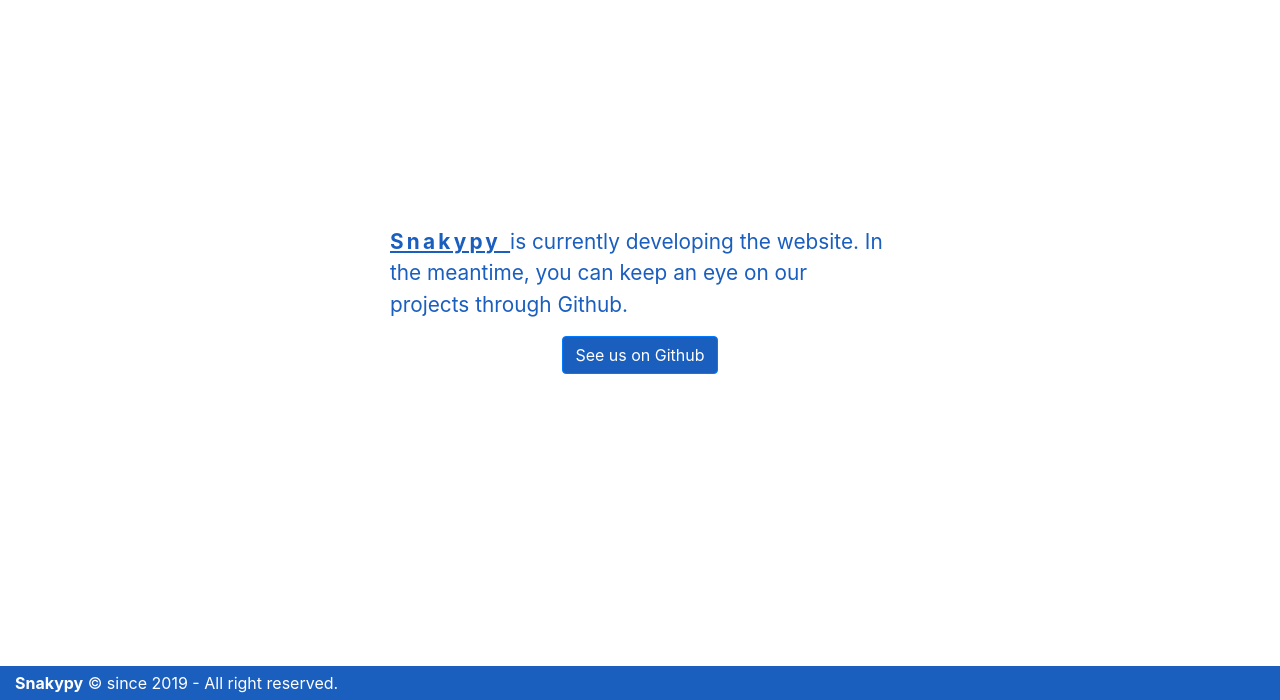
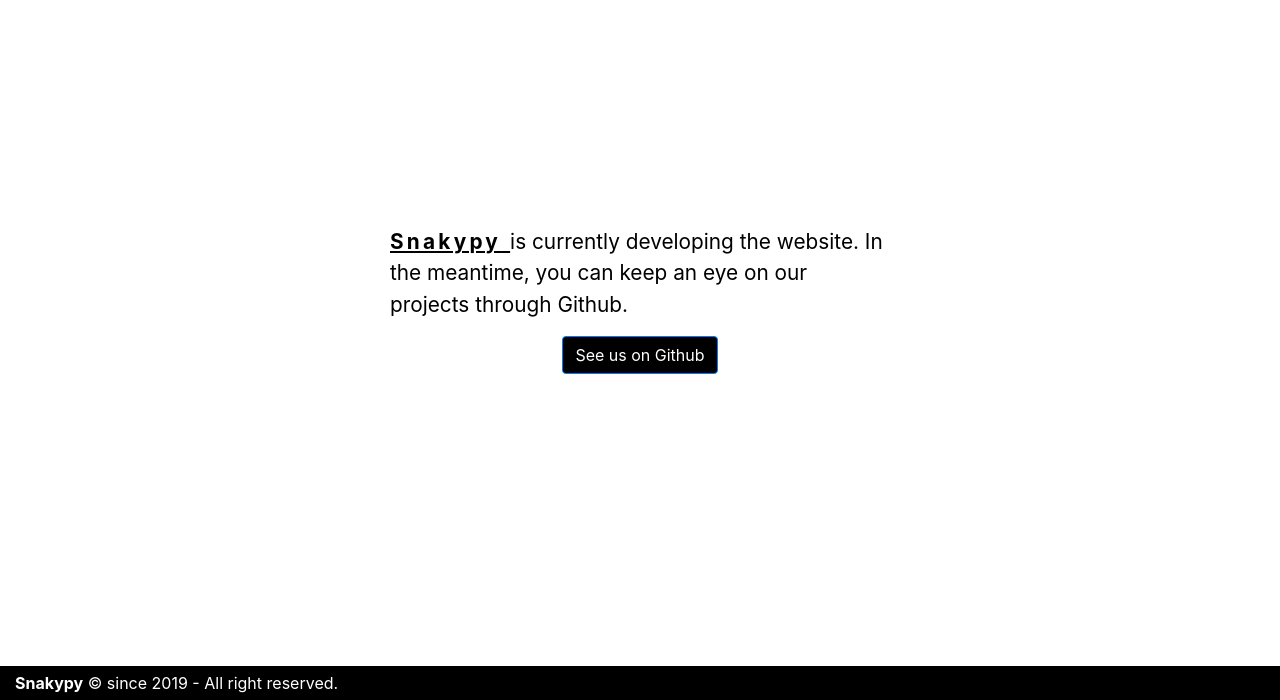
Before and after one commit to snakypy/website, a plain HTML site: page index.html in a window 1280 px wide. Shown: the part 100-800 px from the top of the page. Drawn offline with nearby package versions, Linux system fonts and the light colour scheme.

Commit message:
Update - D:31052021-H:193104

```diff
--- a/index.html
+++ b/index.html
@@ -13,7 +13,7 @@
             background-color: #ffffff;
         }
         body .snakypy-name {
-            color: #1a5ebe;
+            color: #000000;
             text-decoration: underline;
             letter-spacing: 0.2rem;
         }
@@ -29,19 +29,19 @@
         }
         .message-text{
             font-size: 1.3rem;
-            color: #1a5ebe;
+            color: #000000;
         }
         .button{
-            background-color: #1a5ebe;
+            background-color: #000000;
             color: #ffffff;
         }
         .button:hover, .button:focus, .button:active{
-            background-color: #1a5ebe;
+            background-color: #000000;
             color: white;
             box-shadow: none;
         }
         .footer{
-            background-color: #1a5ebe;
+            background-color: #000000;
             color: #ffffff;
             padding: 5px 15px;
         }
```
Also changed, not shown: favicon.png.
